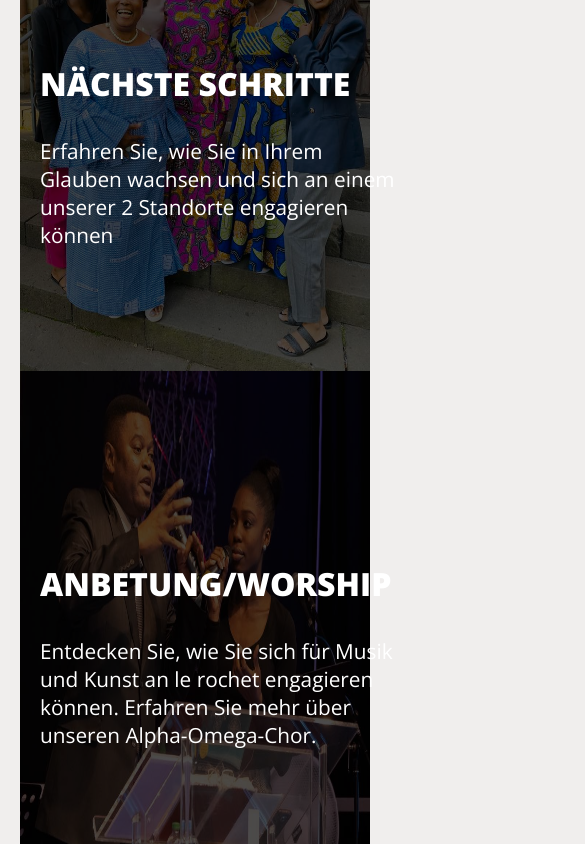
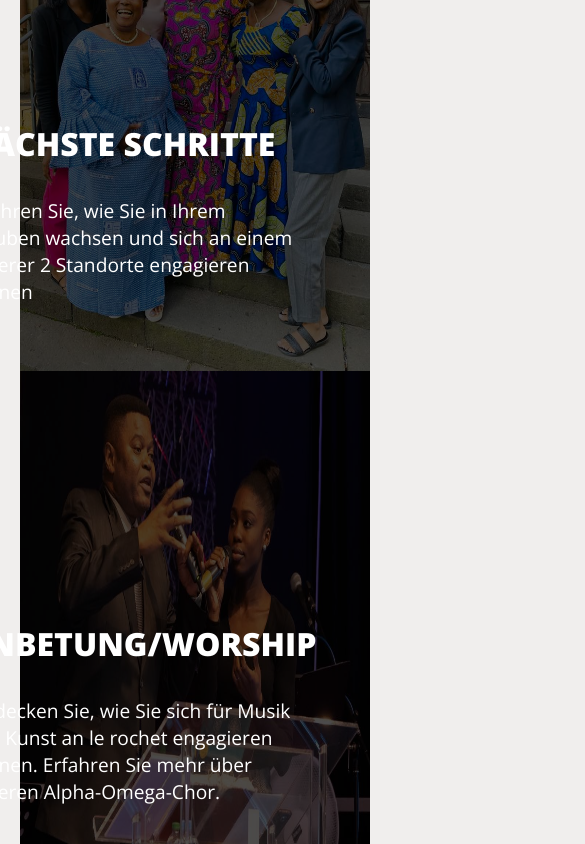
Before and after one commit to Jonathannd03/feg_le_rochet, a React (Create React App) app: page / in a window 390 px wide. Shown: the part 1960-2804 px from the top of the page, 585 px wide, since content can reach past the window. Built offline with nearby package versions, Linux system fonts and the light colour scheme; the HTML template or start-up script is replaced by a standard one; a web font is replaced by a local one.

Commit message:
edited PhotoCard styling

```diff
--- a/src/shared/Photo card/PhotoCard.scss
+++ b/src/shared/Photo card/PhotoCard.scss
@@ -89,8 +89,8 @@
         }
 
         .card-element{
-            width: 500px;
-            height: 400px;
+            width: 350px;
+            height: 500px;
             position: absolute;
             top: 0;
             z-index: 2;
@@ -112,9 +112,9 @@
                 }
 
                 .content{
-                    width: 360px;
+                    width: 330px;
                     font-family: 'Open Sans', sans-serif;
-                    font-size: 1.3rem;
+                    font-size: 1.2rem;
                     margin-top: 2rem;
 
                 }
```
